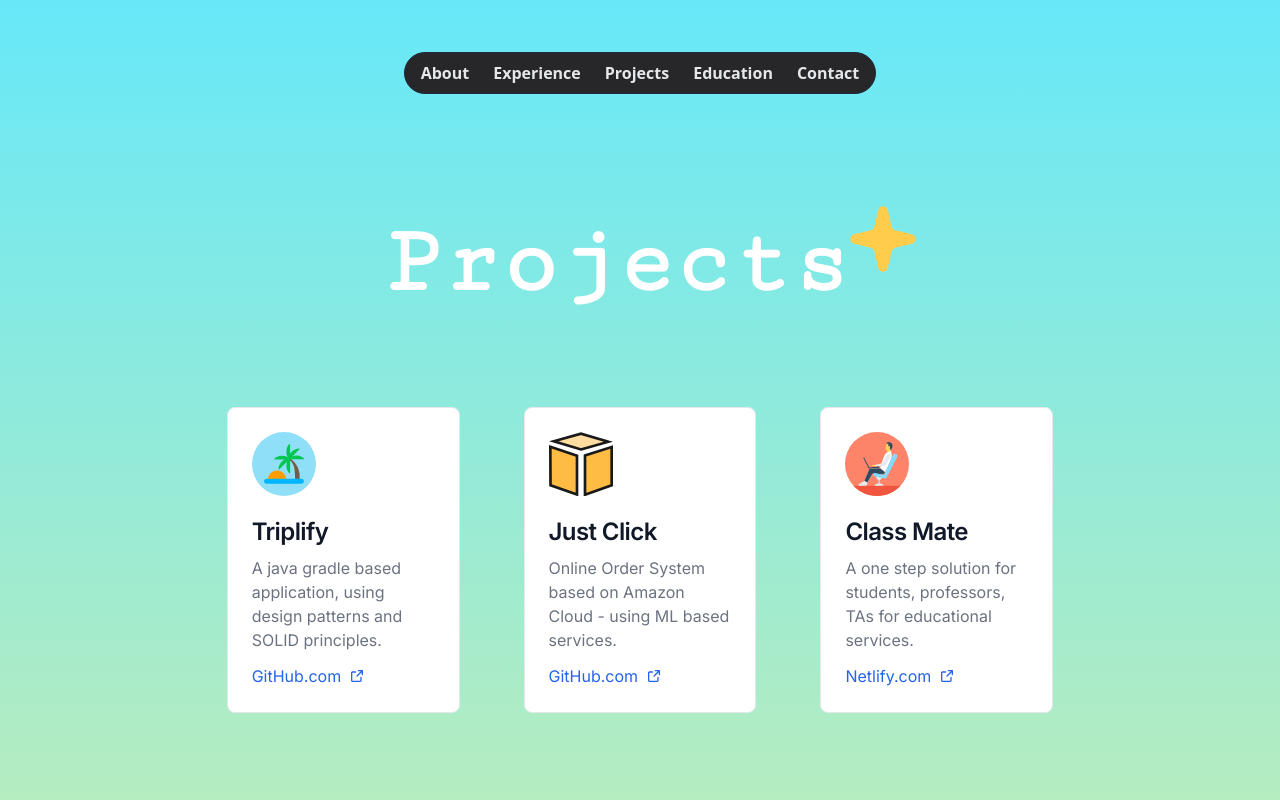
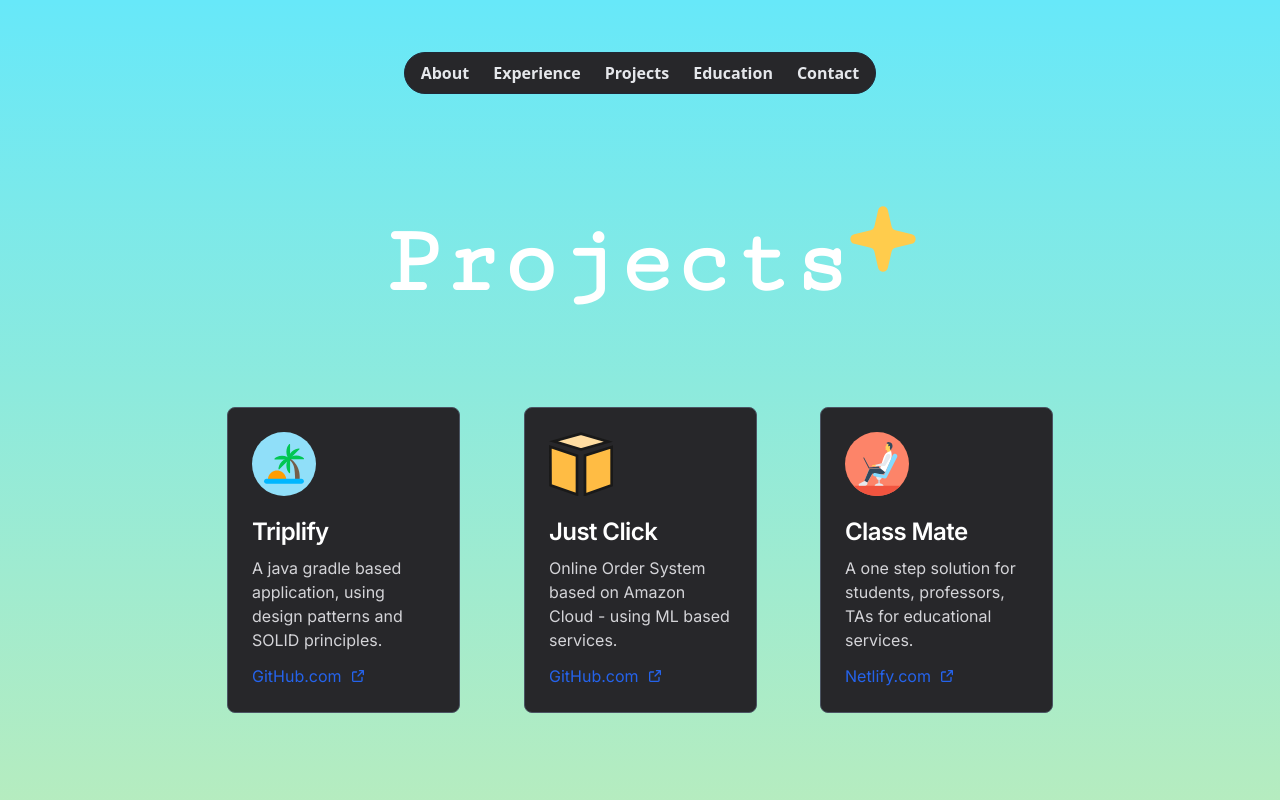
Before and after one commit to viral-siddhapura/portfolio, a Next.js app: page /projects in a window 1280 px wide. Shown: the top 800 px of the page. Built offline with nearby package versions, Linux system fonts and the light colour scheme.

Commit message:
cardview animation added: ZoomIn

```diff
--- a/app/globals.css
+++ b/app/globals.css
@@ -129,8 +129,32 @@ body {
   animation: fadeIn 3.5s ease-in forwards;
 }
 
+/* Create animation for zoomIn */
+@keyframes zoomIn {
+  0% {
+    transform: scale(0);
+    opacity: 0;
+  }
+  100% {
+    transform: scale(1);
+    opacity: 1;
+  }
+}
+
+.animate-zoomIn {
+  animation: zoomIn 2.0s ease-in forwards;
+}
+
 .project_card {
-  @apply transition-opacity ease-in-out opacity-0 animate-fadeIn max-w-sm p-6 bg-white border border-gray-200 rounded-lg dark:bg-zinc-900 dark:border-gray-700;
+  @apply transition-opacity animate-zoomIn max-w-sm p-6 bg-zinc-800 border border-gray-600 rounded-lg dark:bg-zinc-900 dark:border-gray-700;
+}
+
+.project_card_left_to_right {
+  @apply transition-opacity animation_slideIn_left max-w-sm p-6 bg-zinc-800 border border-gray-600 rounded-lg dark:bg-zinc-900 dark:border-gray-700;
+}
+
+.project_card_right_to_left {
+  @apply transition-opacity animation_slideIn_right max-w-sm p-6 bg-zinc-800 border border-gray-600 rounded-lg dark:bg-zinc-900 dark:border-gray-700;
 }
 
 .certification_animation {
@@ -159,11 +183,11 @@ body {
 }
 
 .project_title {
-  @apply mb-2 mt-5 text-2xl font-semibold tracking-tight text-gray-900 dark:text-white;
+  @apply mb-2 mt-5 text-2xl font-semibold tracking-tight text-white dark:text-white;
 }
 
 .project_description {
-  @apply mb-3 font-normal text-gray-500 dark:text-gray-400;
+  @apply mb-3 font-normal text-zinc-300 dark:text-gray-400;
 }
 
 .project_link {
```
